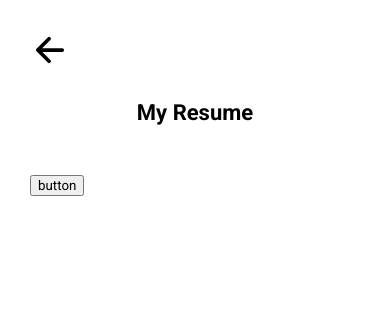
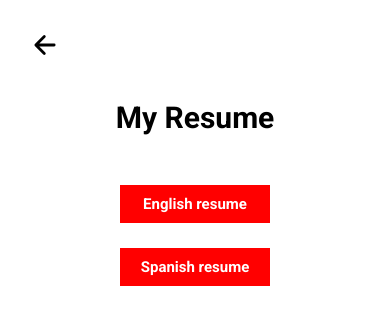
Before and after one commit to SantGT5/NewPortfolio, a React app: page /my-resume in a window 390 px wide. Shown: the top 324 px of the page. Built offline with nearby package versions, Linux system fonts and the light colour scheme.

Commit message:
Text effects && Resume responsive

```diff
--- a/src/components/CV-Page.tsx
+++ b/src/components/CV-Page.tsx
@@ -1,6 +1,5 @@
-import { IoArrowBack } from "react-icons/io5";
-import { useNavigate } from "react-router-dom";
-import myCV from "../assets/GianLucas - CV.pdf";
+import { IoArrowBack } from "react-icons/io5"
+import { useNavigate } from "react-router-dom"
 
 export const CvPage = () => {
   const navigate = useNavigate()
@@ -9,16 +8,36 @@ export const CvPage = () => {
     navigate(-1)
   }
 
-  function onResumeClick() {
-    window.open("https://drive.google.com/file/d/1j68w-7KSxpaGjltH4rLyuOeYoedoplnC/view?usp=sharing");
+  function handleSpanishResume() {
+    window.open(
+      "https://drive.google.com/file/d/1j68w-7KSxpaGjltH4rLyuOeYoedoplnC/view?usp=sharing"
+    )
+  }
+
+  function handleEnglishResume() {
+    window.open(
+      "https://drive.google.com/file/d/1LYzEHyxVpsFbDUNMK6gKaMetrqvGa8Y7/view?usp=sharing"
+    )
   }
 
   return (
     <div className="container">
       <IoArrowBack onClick={handleBackPage} className="arrow-btn" />
       <h1 className="title title-resume">My Resume</h1>
-      {/* <embed src={myCV} width="800px" height="2100px" /> */}
-      <button onClick={onResumeClick}>button</button>
+      <div className="flex space-evenly flex-btn-resume">
+        <button
+          className="resume-btn bg-red-color white-color"
+          onClick={handleEnglishResume}
+        >
+          English resume
+        </button>
+        <button
+          className="resume-btn bg-red-color white-color"
+          onClick={handleSpanishResume}
+        >
+          Spanish resume
+        </button>
+      </div>
     </div>
   )
 }
--- a/src/components/global/ContactMe.tsx
+++ b/src/components/global/ContactMe.tsx
@@ -110,10 +110,14 @@ export const ContactMe = () => {
     <form onSubmit={handleSubmit}>
       <ToastContainer theme="colored" limit={3} autoClose={5000} />
       <div className="container">
+      <div data-aos="fade-up" data-aos-duration="2000">
         <h4 className="sub-title" id="subTitleID">
           CONTACT ME
         </h4>
+
         <h1 className="title">JUST SAY HELLO</h1>
+        </div>
+        <div data-aos="fade-up" data-aos-duration="3000">
         <div className="center">
           <div className="flex-name-email">
             <input
@@ -155,6 +159,7 @@ export const ContactMe = () => {
             placeholder="Your message"
           />
         </div>
+        </div>
         <div className="center">
           <button
             type="submit"
--- a/src/components/global/MyExperience.tsx
+++ b/src/components/global/MyExperience.tsx
@@ -27,10 +27,13 @@ export const MyExperience = () => {
 
   return (
     <div className="container">
+      <div data-aos="fade-up" data-aos-duration="2000">
       <h4 className="sub-title">QUALIFICATION</h4>
       <h1 className="title">MY EXPERIENCE</h1>
+      </div>
       {objExpe.map((elem, i) => {
         return (
+          <div data-aos="fade-right" data-aos-duration="2000">
           <div key={i} className="flex-experience">
             <div className="flex">
               <BsDot className="icon-dot-response" />
@@ -46,6 +49,7 @@ export const MyExperience = () => {
                 })}
               </ol>
             </div>
+            </div>
           </div>
         )
       })}
--- a/src/components/global/Skills.tsx
+++ b/src/components/global/Skills.tsx
@@ -39,8 +39,10 @@ export const Skills = () => {
 
   return (
     <div className="bg-color container-skill">
+      <div data-aos="fade-up" data-aos-duration="2000">
       <h4 className="sub-title">APORTS</h4>
       <h1 className="title">MY SKILL</h1>
+      </div>
       <div className="flex">
         <Marquee
           speed={55}
--- a/src/components/global/SocialMedia.tsx
+++ b/src/components/global/SocialMedia.tsx
@@ -3,12 +3,17 @@ import { SiGithub, SiLinkedin, SiInstagram } from "react-icons/si"
 export const SocialMedia = () => {
   return (
     <div className="container bg-color">
+      <div data-aos="fade-up" data-aos-duration="2000">
       <h4 className="sub-title">FOLLOW ME</h4>
       <h1 className="title">LEST’S GET SOCIAL</h1>
-      <div className="flex icons-social-container">
+      </div>
+      <div className="flex space-evenly">
+      <div data-aos="fade-up" data-aos-duration="3000">
         <a rel="noreferrer" href="https://github.com/SantGT5" target="_blank">
           <SiGithub className="icons-social" />
         </a>
+        </div>
+        <div data-aos="fade-up" data-aos-duration="2000">
         <a
           rel="noreferrer"
           href="https://www.linkedin.com/in/gian-lucas/"
@@ -16,6 +21,8 @@ export const SocialMedia = () => {
         >
           <SiLinkedin className="icons-social" />
         </a>
+        </div>
+        <div data-aos="fade-up" data-aos-duration="1500">
         <a
           rel="noreferrer"
           href="https://www.instagram.com/giaanlucas_/"
@@ -23,6 +30,7 @@ export const SocialMedia = () => {
         >
           <SiInstagram className="icons-social" />
         </a>
+        </div>
       </div>
     </div>
   )
--- a/src/components/global/Welcome-AboutMe.tsx
+++ b/src/components/global/Welcome-AboutMe.tsx
@@ -4,19 +4,22 @@ export const WelcomeAboutMe = () => {
   return (
     <div className="container bg-color">
       <div className="center">
+        <div data-aos="fade-up" data-aos-duration="2000">
           <h1 className="welcome">
             Welcome<span className="red-color">.</span>
           </h1>
         </div>
+      </div>
+      <div data-aos="fade-up" data-aos-duration="2000">
         <div className="flex">
           <div className="about-me-container bg-red-color white-color">
             <span className="about-me">ABOUT ME</span>
           </div>
           <div className="about-text-container">
             <span className="about-text">
-            I am Web Developer based in Madrid - Spain. Passionate to code, and
-            always looking for challenges. As a developer, I am always learning,
-            and never bored.
+              I am Web Developer based in Madrid - Spain. Passionate to code,
+              and always looking for challenges. As a developer, I am always
+              learning, and never bored.
             </span>
             <div className="icons-welcome">
               <a
@@ -44,5 +47,6 @@ export const WelcomeAboutMe = () => {
           </div>
         </div>
       </div>
+    </div>
   )
 }
--- a/src/styles.sass
+++ b/src/styles.sass
@@ -97,6 +97,9 @@ button
 
 .flex
     display: flex
+
+.space-evenly
+    justify-content: space-evenly
 
 .container
     padding: 70px 90px
@@ -774,9 +777,6 @@ button
 
 // *** Social Media Icons ***
 
-.icons-social-container
-    justify-content: space-evenly
-
 .icons-social
     color: $black-color
     font-size: 60px
@@ -795,6 +795,30 @@ button
 .arrow-btn
     font-size: 40px
     position: absolute
+    @media screen and (max-width: 450px)
+        font-size: 30px
 
 .title-resume
     margin-top: 70px
+    @media screen and (max-width: 450px)
+        font-size: 30px
+
+.resume-btn
+    border: none
+    font-size: 20px
+    font-weight: bold
+    padding: 10px 20px 10px 20px
+    @media screen and (max-width: 605px)
+        font-size: 17px
+        padding: 10px 15px 10px 15px
+        @media screen and (max-width: 450px)
+            width: 150px
+            font-size: 15px
+            margin-bottom: 25px
+            padding: 10px 10px 10px 10px
+
+
+.flex-btn-resume
+    @media screen and (max-width: 450px)
+        flex-direction: column
+        @include center-grid()
```
Also changed, not shown: 1 other file (tests, documents, lock files or other folders). Lines whose indentation alone changed are shown as unchanged.
